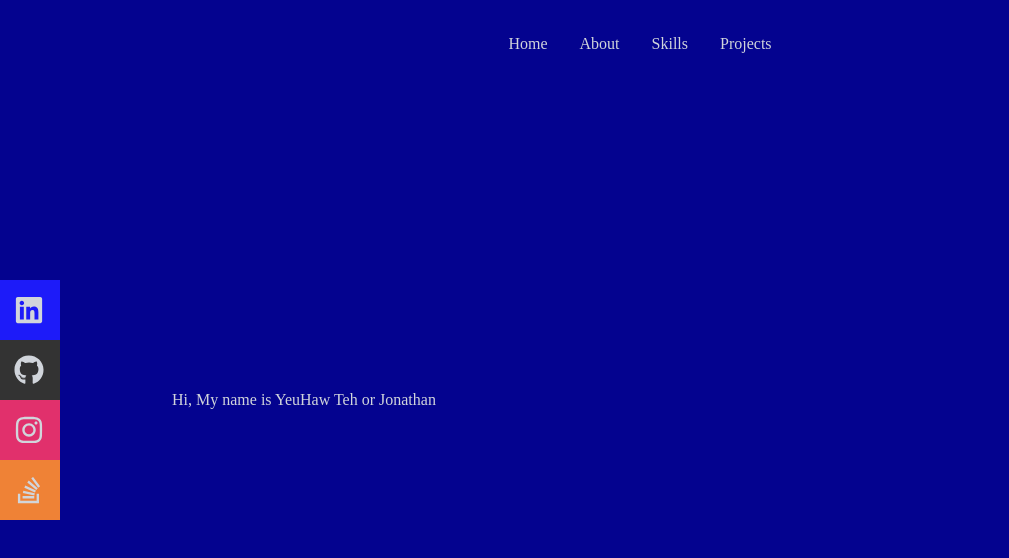
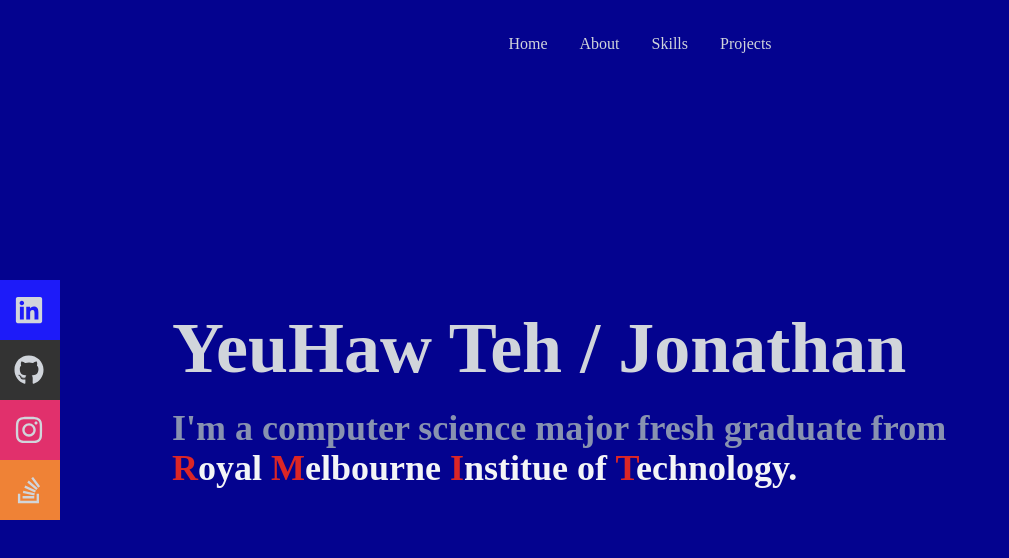
Before and after one commit to Kirixi/Personal-website-old, a React (Create React App) app: page / in a window 1280 px wide. Shown: the top 558 px of the page, without its empty margins (0-1009 px from the left). Built offline with nearby package versions, Linux system fonts and the light colour scheme.

Commit message:
completed styling for home

```diff
--- a/src/Components/Home.jsx
+++ b/src/Components/Home.jsx
@@ -4,7 +4,20 @@
   return (
     <div name='home' className='w-full h-screen bg-[#04038f]'>
       <div className='max-w-[1000px] mx-auto px-8 flex flex-col justify-center h-full'>
-        <p className=' text-gray-300'>Hi, My name is YeuHaw Teh or Jonathan </p>
+        <h1 className='text-4xl font-bold sm:text-7xl text-gray-300'>
+          YeuHaw Teh / Jonathan
+        </h1>
+        <br />
+        <h2 className='text-2xl sm:text-4xl font-bold text-[#8892b0]'>
+          I'm a computer science major fresh graduate from
+          <p className='text-gray-100'>
+            {' '}
+            <span className='text-red-600'>R</span>oyal{' '}
+            <span className='text-red-600'>M</span>elbourne{' '}
+            <span className='text-red-600'>I</span>nstitue of{' '}
+            <span className='text-red-600'>T</span>echnology.
+          </p>
+        </h2>
       </div>
     </div>
   );
--- a/src/index.css
+++ b/src/index.css
@@ -8,7 +8,7 @@
   body {
     @apply font-[Silkscreen];
   }
-  p {
+  h2 {
     @apply font-[Kameron];
   }
 
```
